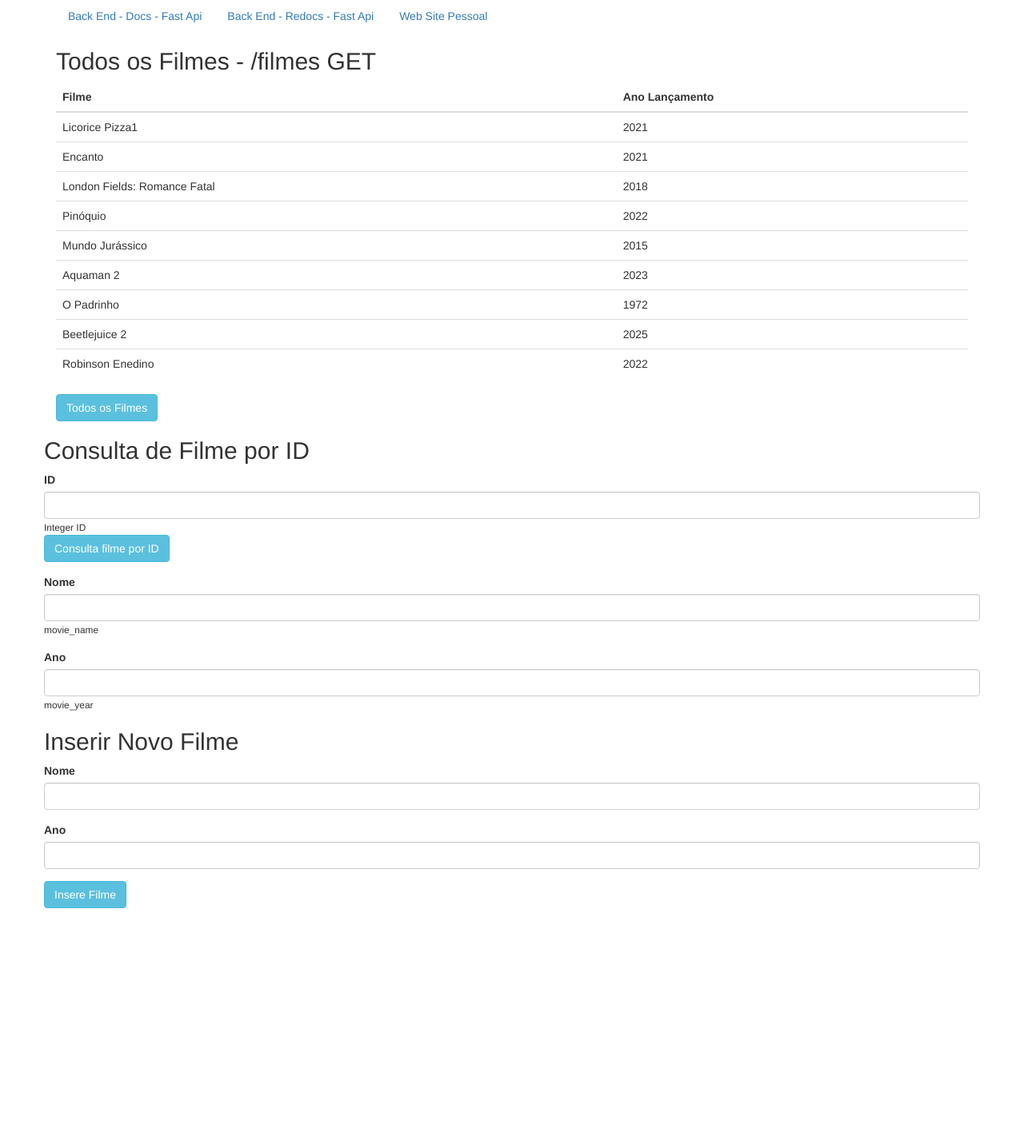
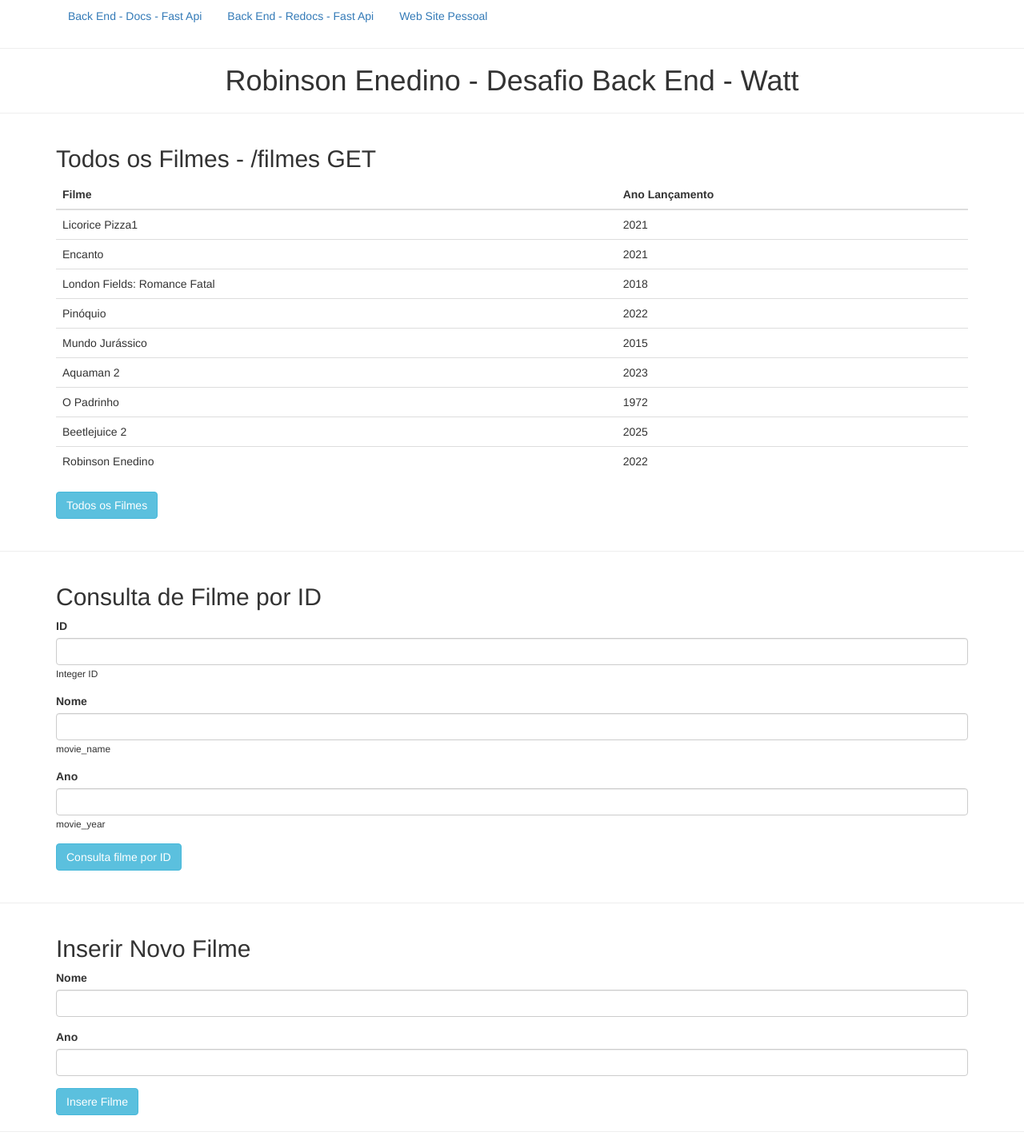
Before and after one commit to watt-io/backend, a FastAPI app: page / in a window 1280 px wide. Shown: the whole page at 80% size. Before the commit the page ends 1136 px from the top, so only its background shows below. Run offline with FastAPI, Linux system fonts and the light colour scheme; data comes from the database, SQL or seed files in the repository; both versions use the stored data as it was after the commit; some libraries are stand-ins or nearby versions.

Commit message:
[ADD] Front End - Final

```diff
--- a/templates/index.html
+++ b/templates/index.html
@@ -8,7 +8,7 @@
 </head>
 <body>
 
-<div class="container">
+<div class="container text-center m-4 p-5">
    <ul class="nav nav-pills">
       <li class="nav-item">
          <a class="nav-link active" href="/docs">Back End - Docs - Fast Api</a>
@@ -22,11 +22,10 @@
    </ul>
 </div>
 
-
-   <div class="container">
-
-
-
+<hr class="solid">
+<h1 class="text-center">Robinson Enedino - Desafio Back End - Watt</h1>
+<hr class="solid">
+   <div class="container m-4 p-5">
       <h2>Todos os Filmes - /filmes GET</h2>
 
       <table class="table">
@@ -47,17 +46,10 @@
       </table>
       <button type="button" class="btn btn-info" id="btn-todos">Todos os Filmes</button>
       <br>
-
    </div>
-
-
-
-
-
-
-   <div class="container">
-      <div class="row">
-         <div class="col">
+<br>
+<hr class="solid">
+   <div class="container m-4 p-5">
       <h2>Consulta de Filme por ID</h2>
       <form>
             <div class="form-group">
@@ -65,7 +57,6 @@
                <input type="text" class="form-control" maxlength="9" id="id">
                <small>Integer ID</small>
                <br>
-                     <button type="button" class="btn btn-info" id="btn-por-id">Consulta filme por ID</button>
             </div>
             <div class="form-group">
                <label for="nome">Nome</label>
@@ -77,14 +68,13 @@
                <input type="text" class="form-control" id="movie_year">
                <small>movie_year</small>
             </div>
+            <button type="button" class="btn btn-info" id="btn-por-id">Consulta filme por ID</button>
       </form>
    </div>
-
-         <div class="col">
+<br>
+<hr class="solid">
+   <div class="container  m-4 p-5">
       <h2>Inserir Novo Filme</h2>
-
-
-
       <form>
             <div class="form-group">
                <label for="nome_ins">Nome</label>
@@ -96,13 +86,8 @@
             </div>
             <button type="button" class="btn btn-info" id="btn-insere-filme">Insere Filme</button>
       </form>
-
-
-
    </div>
-      </div>
-   </div>
-   <br>
+   <hr class="solid">
 
 
 
@@ -171,13 +156,6 @@
             })
             .then(response => response.json())
             .then(json => console.log(json));
-            /*
-            .catch(err => console.log(err));
-
-
-            */
-
-
             // document.location.reload(true);
          }
 
@@ -195,5 +173,8 @@
 
 <!-- Latest compiled JavaScript -->
 <script src="https://maxcdn.bootstrapcdn.com/bootstrap/3.4.1/js/bootstrap.min.js"></script>
+
+
+
 </body>
 </html>
```
Also changed, not shown: README.md, filmes.db. Lines whose indentation alone changed are shown as unchanged.
